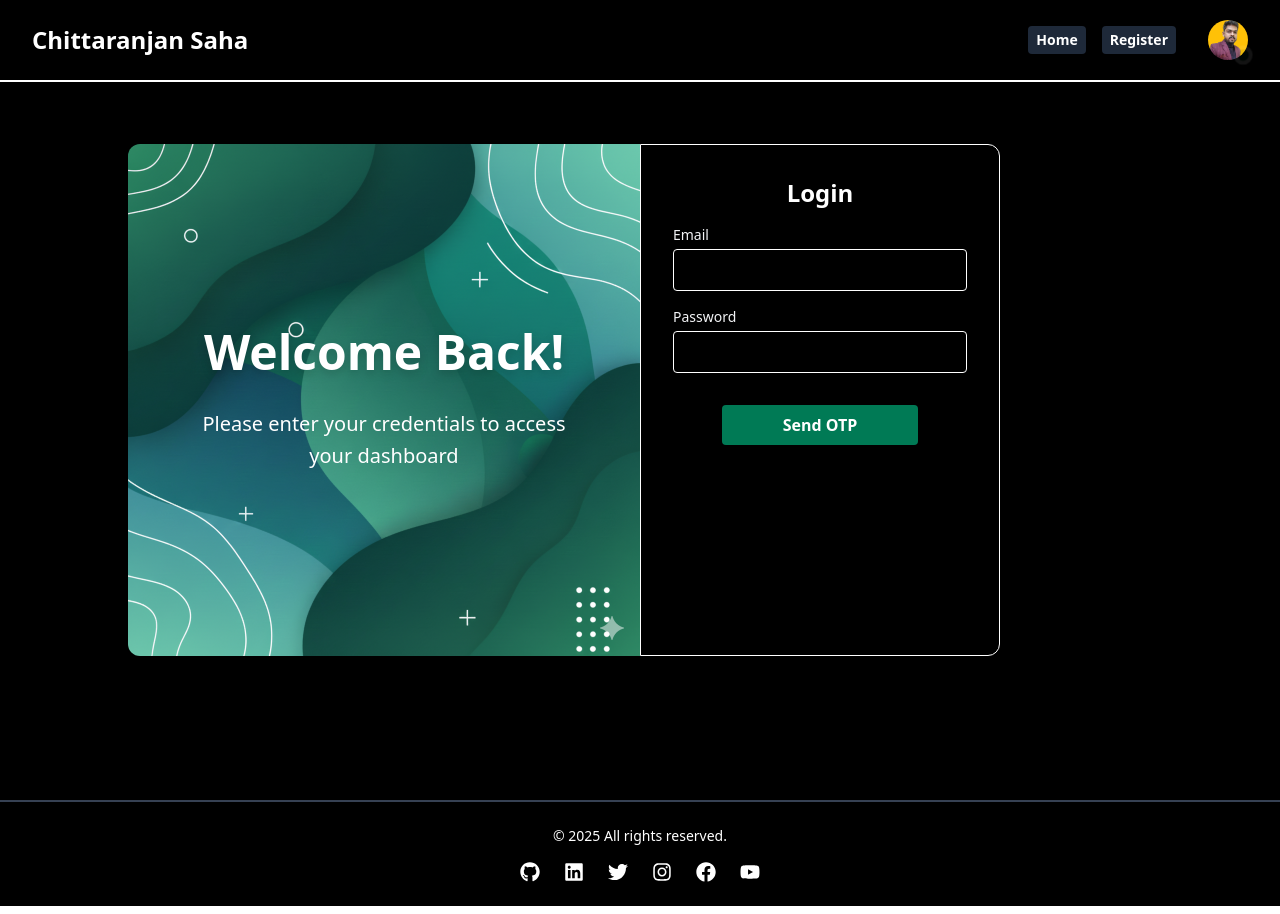
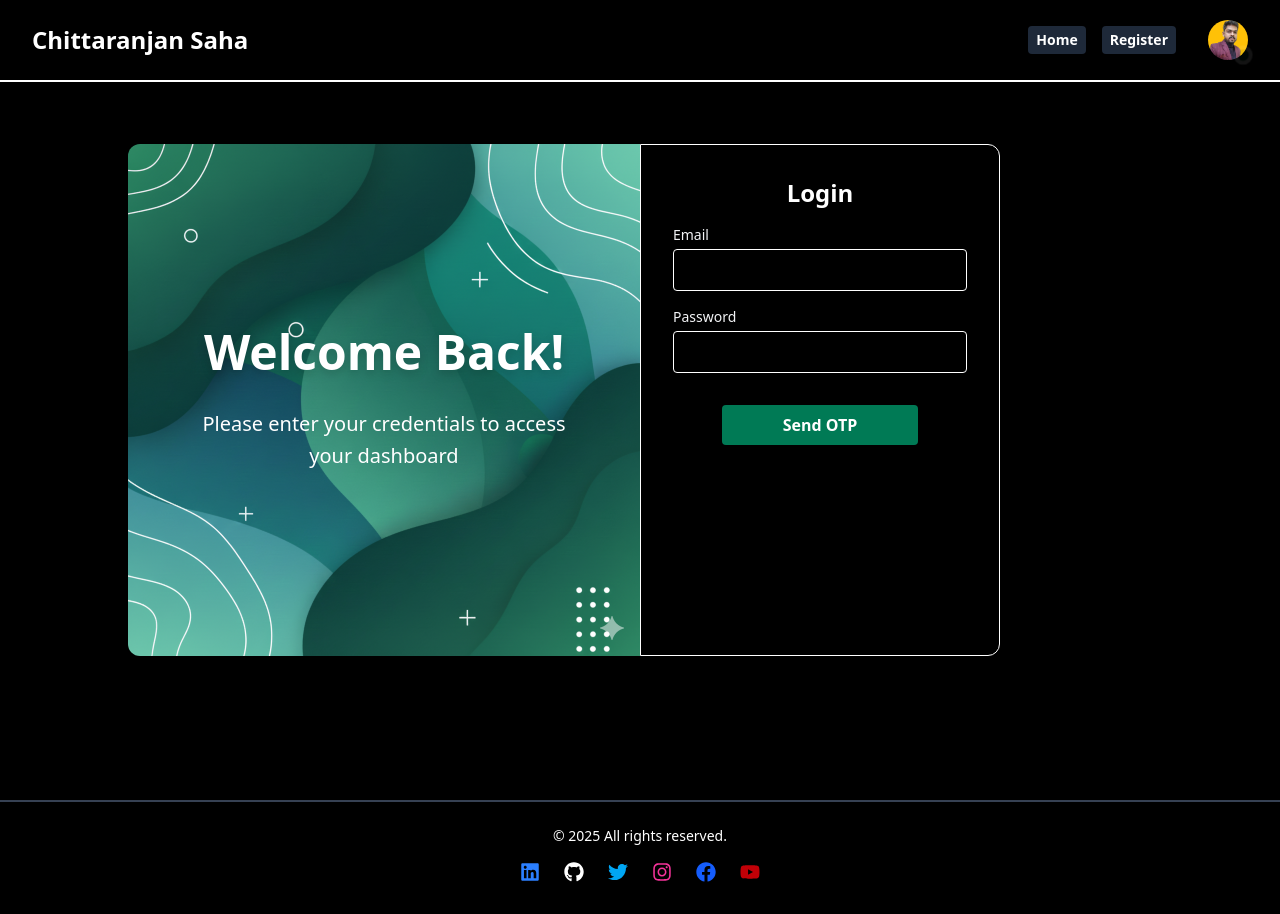
Before and after one commit to git-chittaranjan/login-page, a React (Vite) app: page /login in a window 1280 px wide. Built offline with nearby package versions, Linux system fonts and the light colour scheme.

Commit message:
Modified Footer Styles

```diff
--- a/src/components/footer.jsx
+++ b/src/components/footer.jsx
@@ -4,7 +4,7 @@
 
 const Footer = () => {
     return (
-        <footer className="bg-black text-white py-8 md:py-6 border-t-2 border-t-gray-700 mt-auto">
+        <footer className="bg-black text-white pt-6 pb-8 border-t-2 border-t-gray-700">
             <div className="container mx-auto text-center space-y-2">
 
                 {/* Copyright Section */}
@@ -17,6 +17,14 @@
                 {/* Socail Links */}
                 <div className="flex justify-center space-x-6 text-xl text-white">
                     <a
+                        href="https://www.linkedin.com/in/chittaranjan-saha/"
+                        target="_blank"
+                        rel="noreferrer"
+                        className="transform transition duration-300 hover:scale-135 text-blue-500 hover:text-blue-500"
+                    >
+                        <FaLinkedin />
+                    </a>
+                    <a
                         href="https://github.com/git-chittaranjan"
                         target="_blank"
                         rel="noreferrer"
@@ -25,18 +33,10 @@
                         <FaGithub />
                     </a>
                     <a
-                        href="https://www.linkedin.com/in/chittaranjan-saha/"
-                        target="_blank"
-                        rel="noreferrer"
-                        className="transform transition duration-300 hover:scale-135 hover:text-blue-500"
-                    >
-                        <FaLinkedin />
-                    </a>
-                    <a
                         href="https://x.com/"
                         target="_blank"
                         rel="noreferrer"
-                        className="transform transition duration-300 hover:scale-135 hover:text-sky-500"
+                        className="transform transition duration-300 hover:scale-135 text-sky-500 hover:text-sky-500"
                     >
                         <FaTwitter />
                     </a>
@@ -44,7 +44,7 @@
                         href="https://instagram.com/"
                         target="_blank"
                         rel="noreferrer"
-                        className="transform transition duration-300 hover:scale-135 hover:text-pink-500"
+                        className="transform transition duration-300 hover:scale-135 text-pink-500 hover:text-pink-500"
                     >
                         <FaInstagram />
                     </a>
@@ -52,7 +52,7 @@
                         href="https://facebook.com/"
                         target="_blank"
                         rel="noreferrer"
-                        className="transform transition duration-300 hover:scale-135 hover:text-blue-600"
+                        className="transform transition duration-300 hover:scale-135 text-blue-600 hover:text-blue-600"
                     >
                         <FaFacebook />
                     </a>
@@ -60,7 +60,7 @@
                         href="https://youtube.com/"
                         target="_blank"
                         rel="noreferrer"
-                        className="transform transition duration-300 hover:scale-135 hover:text-red-700"
+                        className="transform transition duration-300 hover:scale-135 text-red-700 hover:text-red-700"
                     >
                         <FaYoutube />
                     </a>
```
